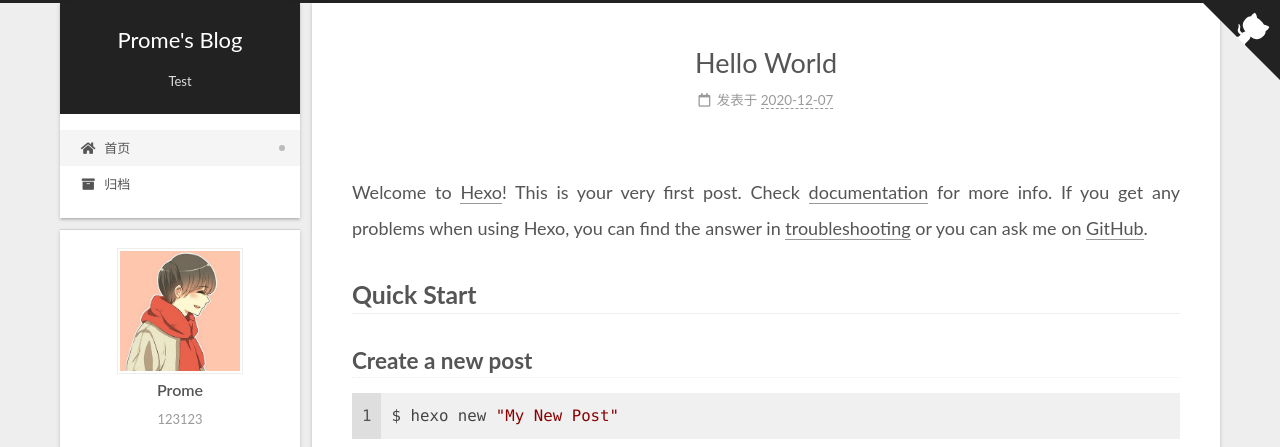
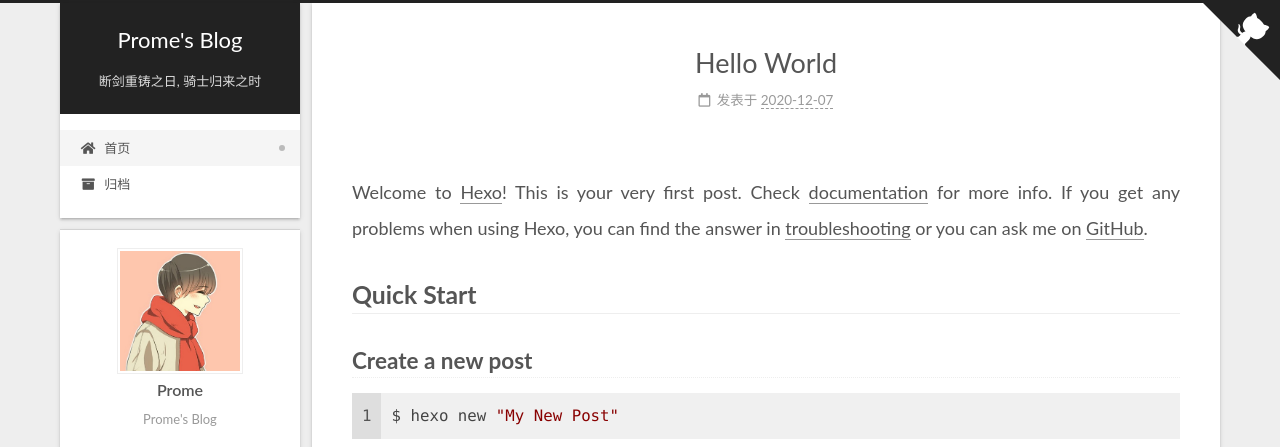
Before and after one commit to Yang-zhiyuan/Yang-zhiyuan.github.io, a plain HTML site: page index.html in a window 1280 px wide. Shown: the top 447 px of the page. Drawn offline with nearby package versions, Linux system fonts and the light colour scheme.

Commit message:
Site updated: 2020-12-07 17:26:58

```diff
--- a/index.html
+++ b/index.html
@@ -23,12 +23,12 @@
     var NexT = window.NexT || {};
     var CONFIG = {"hostname":"www.prome.win","root":"/","images":"/images","scheme":"Gemini","version":"8.1.0","exturl":false,"sidebar":{"position":"left","display":"post","padding":18,"offset":12},"copycode":false,"bookmark":{"enable":false,"color":"#222","save":"auto"},"fancybox":false,"mediumzoom":false,"lazyload":false,"pangu":false,"comments":{"style":"tabs","active":null,"storage":true,"lazyload":false,"nav":null},"motion":{"enable":true,"async":false,"transition":{"post_block":"fadeIn","post_header":"fadeInDown","post_body":"fadeInDown","coll_header":"fadeInLeft","sidebar":"fadeInUp"}},"prism":false,"i18n":{"placeholder":"搜索...","empty":"没有找到任何搜索结果：${query}","hits_time":"找到 ${hits} 个搜索结果（用时 ${time} 毫秒）","hits":"找到 ${hits} 个搜索结果"}};
   </script>
-<meta name="description" content="123123">
+<meta name="description" content="Prome&#39;s Blog">
 <meta property="og:type" content="website">
 <meta property="og:title" content="Prome&#39;s Blog">
 <meta property="og:url" content="https://www.prome.win/index.html">
 <meta property="og:site_name" content="Prome&#39;s Blog">
-<meta property="og:description" content="123123">
+<meta property="og:description" content="Prome&#39;s Blog">
 <meta property="og:locale">
 <meta property="article:author" content="Prome">
 <meta name="twitter:card" content="summary">
@@ -109,7 +109,7 @@
       <h1 class="site-title">Prome's Blog</h1>
       <i class="logo-line"></i>
     </a>
-      <p class="site-subtitle" itemprop="description">Test</p>
+      <p class="site-subtitle" itemprop="description">断剑重铸之日, 骑士归来之时</p>
   </div>
 
   <div class="site-nav-right">
@@ -162,7 +162,7 @@
     <img class="site-author-image" itemprop="image" alt="Prome"
       src="/images/avatar.png">
   <p class="site-author-name" itemprop="name">Prome</p>
-  <div class="site-description" itemprop="description">123123</div>
+  <div class="site-description" itemprop="description">Prome's Blog</div>
 </div>
 <div class="site-state-wrap site-overview-item animated">
   <nav class="site-state">
@@ -220,7 +220,7 @@
     <span hidden itemprop="author" itemscope itemtype="http://schema.org/Person">
       <meta itemprop="image" content="/images/avatar.png">
       <meta itemprop="name" content="Prome">
-      <meta itemprop="description" content="123123">
+      <meta itemprop="description" content="Prome's Blog">
     </span>
 
     <span hidden itemprop="publisher" itemscope itemtype="http://schema.org/Organization">
```
Also changed, not shown: 2020/12/07/hello-world/index.html (+3 -3 lines), archives/2020/12/index.html (+4 -4 lines), archives/2020/index.html (+4 -4 lines), archives/index.html (+4 -4 lines).
